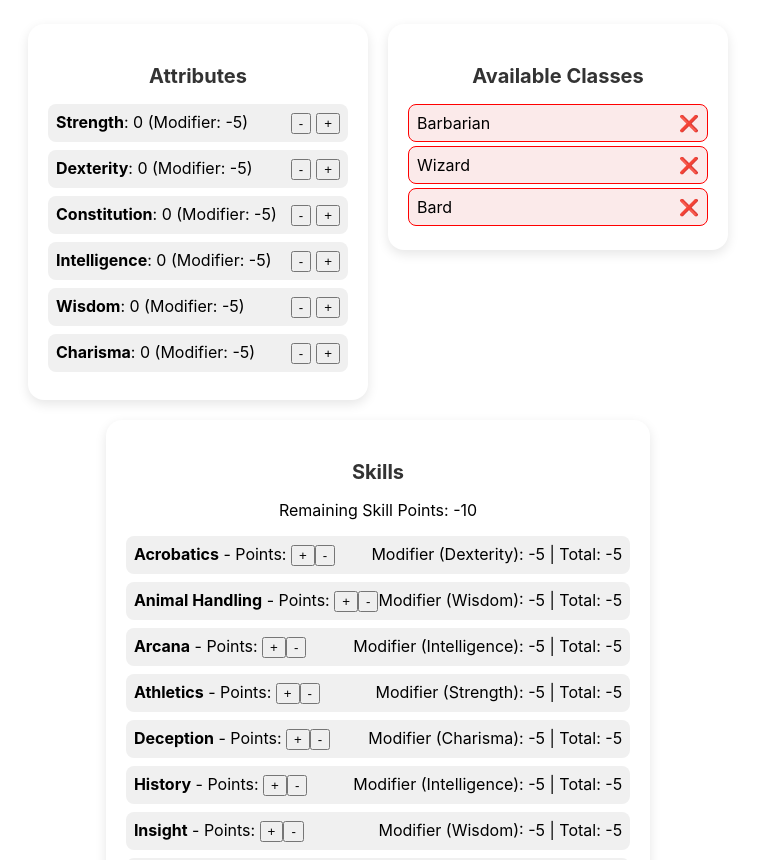
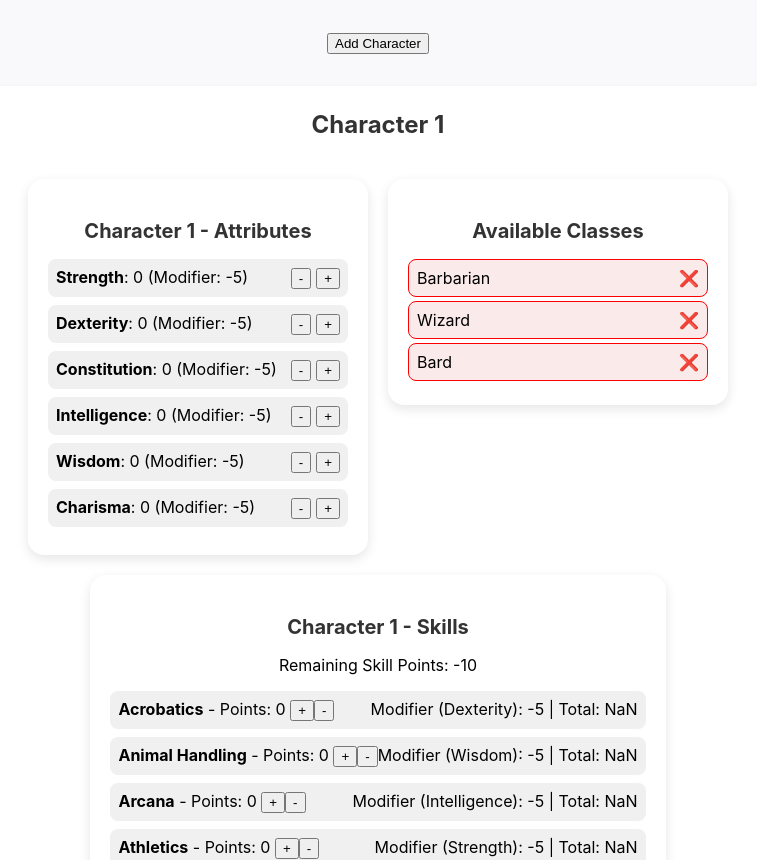
Before and after one commit to jdev422/recruiting-webapp-character, a React (Create React App) app: page / in a window 1280 px wide. Shown: the top 860 px of the page, without its empty margins (262-1019 px from the left). Built offline with nearby package versions, Linux system fonts and the light colour scheme.

Commit message:
feat: complete setup 8

```diff
--- a/src/components/AttributeList/index.tsx
+++ b/src/components/AttributeList/index.tsx
@@ -1,15 +1,26 @@
 import { useCharacter } from "../../contexts/CharactorContext";
 import { ATTRIBUTE_LIST } from "../../consts";
 import { calculateModifier } from "../../utils/character/modifiers";
+import { Attribute } from "../../types";
 
 import "./styles.css";
 
-export const AttributeList = () => {
-  const { attributes, incrementAttribute, decrementAttribute } = useCharacter();
+interface AttributeListProps {
+  index: number;
+}
+
+export const AttributeList = ({ index }: AttributeListProps) => {
+  const {
+    characters,
+    updateAttribute,
+  } = useCharacter();
+
+  const character = characters[index];
+  const { attributes } = character;
 
   return (
     <div className="attribute-list__container">
-      <h3>Attributes</h3>
+      <h3>{character.name} - Attributes</h3>
       <ul>
         {ATTRIBUTE_LIST.map((attr) => {
           const score = attributes[attr];
@@ -19,18 +30,17 @@ export const AttributeList = () => {
           return (
             <li key={attr} style={{ marginBottom: "8px" }}>
               <div>
-                <strong>{attr}</strong>: {score} (Modifier: {sign}
-                {modifier})
+                <strong>{attr}</strong>: {score} (Modifier: {sign}{modifier})
               </div>
               <div>
                 <button
-                  onClick={() => decrementAttribute(attr)}
+                  onClick={() => updateAttribute(index, attr as Attribute, -1)}
                   style={{ marginLeft: 10 }}
                 >
                   -
                 </button>
                 <button
-                  onClick={() => incrementAttribute(attr)}
+                  onClick={() => updateAttribute(index, attr as Attribute, 1)}
                   style={{ marginLeft: 5 }}
                 >
                   +
--- a/src/components/CharacterCard/index.tsx
+++ /dev/null
@@ -1,14 +0,0 @@
-import { AttributeList } from "../AttributeList";
-import { ClassList } from "../ClassList";
-import { SkillsList } from "../SkillsList";
-import "./styles.css"
-
-export const CharacterCard = () => {
-  return (
-    <div className="character-card__container">
-      <AttributeList />
-      <ClassList />
-      <SkillsList />
-    </div>
-  );
-};
--- a/src/components/CharacterCard/styles.css
+++ /dev/null
@@ -1,8 +0,0 @@
-.character-card__container {
-  display: flex;
-  gap: 20px;
-  padding: 24px;
-  justify-content: center;
-  align-items: flex-start;
-  flex-wrap: wrap;
-}
--- /dev/null
+++ b/src/components/CharactersScreen/index.tsx
@@ -0,0 +1,27 @@
+import { useCharacter } from "../../contexts/CharactorContext";
+import { AttributeList } from "../AttributeList";
+import { ClassList } from "../ClassList";
+import { SkillsList } from "../SkillsList";
+import "./styles.css";
+
+export const CharactersScreen = () => {
+  const { characters } = useCharacter();
+
+  return (
+    <div className="character-screen">
+      <div className="add-character__button">
+        <button>Add Character</button>
+      </div>
+      {characters.map((_, index) => (
+        <div className="character-card" key={index}>
+          <h2>Character {index + 1}</h2>
+          <div className="character-card__container">
+            <AttributeList index={index} />
+            <ClassList index={index} />
+            <SkillsList index={index} />
+          </div>
+        </div>
+      ))}
+    </div>
+  );
+};
--- /dev/null
+++ b/src/components/CharactersScreen/styles.css
@@ -0,0 +1,38 @@
+.character-screen {
+  display: flex;
+  flex-direction: column;
+  gap: 2rem;
+  padding: 2rem;
+  background-color: #f9f9fb;
+  min-height: 100vh;
+  align-items: center;
+}
+
+.character-card {
+  background-color: #ffffff;
+  border-radius: 12px;
+  padding: 1.5rem;
+  box-shadow: 0 4px 12px rgba(0, 0, 0, 0.06);
+  width: fit-content;
+  height: fit-content;
+  box-sizing: border-box;
+  display: flex;
+  flex-direction: column;
+  align-items: center;
+}
+
+.character-card h2 {
+  margin-top: 0;
+  margin-bottom: 1rem;
+  font-size: 1.5rem;
+  color: #333;
+}
+
+.character-card__container {
+  display: flex;
+  gap: 20px;
+  padding: 24px;
+  justify-content: center;
+  align-items: flex-start;
+  flex-wrap: wrap;
+}
--- a/src/components/ClassList/index.tsx
+++ b/src/components/ClassList/index.tsx
@@ -5,10 +5,14 @@ import { meetsRequirements } from "../../utils/character/requirements";
 
 import "./styles.css";
 
-export const ClassList = () => {
-  const { attributes } = useCharacter();
+type ClassListProps = {
+  index: number;
+};
+
+export const ClassList = ({ index }: ClassListProps) => {
+  const { characters } = useCharacter();
   const [selectedClass, setSelectedClass] = useState<string | null>(null);
-
+  const character = characters[index];
   const handleClassClick = (className: string) => {
     setSelectedClass(className);
   };
@@ -18,7 +22,10 @@ export const ClassList = () => {
       <h3>Available Classes</h3>
       <ul>
         {Object.entries(CLASS_LIST).map(([className, requirements]) => {
-          const isEligible = meetsRequirements(attributes, requirements);
+          const isEligible = meetsRequirements(
+            character.attributes,
+            requirements
+          );
           return (
             <li
               key={className}
--- a/src/components/SkillsList/index.tsx
+++ b/src/components/SkillsList/index.tsx
@@ -1,41 +1,46 @@
 import { SKILL_LIST } from "../../consts";
 import { useCharacter } from "../../contexts/CharactorContext";
+import { calculateModifier } from "../../utils/character/modifiers";
 
 import "./styles.css";
 
-export const SkillsList = () => {
-  const {
-    skillPoints,
-    incrementSkill,
-    decrementSkill,
-    attributes,
-    getRemainingSkillPoints,
-    getSkillTotal,
-  } = useCharacter();
+interface SkillsListProps {
+  index: number;
+}
+
+export const SkillsList = ({ index }: SkillsListProps) => {
+  const { characters, getRemainingSkillPoints, getSkillTotal, updateSkill } =
+    useCharacter();
+
+  const character = characters[index];
+  const { skills, attributes } = character;
+
+  const remainingPoints = getRemainingSkillPoints(index);
 
   return (
     <div className="skills-list__container">
-      <h3>Skills</h3>
-      <p>Remaining Skill Points: {getRemainingSkillPoints()}</p>
+      <h3>{character.name} - Skills</h3>
+      <p>Remaining Skill Points: {remainingPoints}</p>
       <ul>
         {SKILL_LIST.map((skill) => {
-          const modifier = attributes[skill.attributeModifier];
-          const calcModifier = Math.floor((modifier - 10) / 2);
-          const total = getSkillTotal(skill.name, calcModifier);
+          const attrScore = attributes[skill.attributeModifier];
+          const mod = calculateModifier(attrScore);
+          const pointsSpent = skills[skill.name] || 0;
+          const total = getSkillTotal(index, skill.name, mod);
 
           return (
             <li key={skill.name}>
               <div>
-                <strong>{skill.name}</strong> - Points:{" "}
-                {skillPoints[skill.name]}{" "}
-                <button onClick={() => incrementSkill(skill.name)}>+</button>
-                <button onClick={() => decrementSkill(skill.name)}>
+                <strong>{skill.name}</strong> - Points: {pointsSpent}{" "}
+                <button onClick={() => updateSkill(index, skill.name, 1)}>
+                  +
+                </button>
+                <button onClick={() => updateSkill(index, skill.name, -1)}>
                   -
-                </button>{" "}
+                </button>
               </div>
               <div>
-                Modifier ({skill.attributeModifier}): {calcModifier} | Total:{" "}
-                {total}
+                Modifier ({skill.attributeModifier}): {mod} | Total: {total}
               </div>
             </li>
           );
--- a/src/contexts/CharactorContext.tsx
+++ b/src/contexts/CharactorContext.tsx
@@ -1,36 +1,30 @@
-import { createContext, useContext, ReactNode } from "react";
-import type { CharacterContextType } from "../types";
-import { useCharacterState } from "../hooks/useCharacterState";
+import { createContext, useContext, ReactNode, useState } from "react";
+import { useMultiCharacterState } from "../hooks/useMultiCharacterState";
+import type { MultiCharacterContextType } from "../types";
 
-const CharacterContext = createContext<CharacterContextType | undefined>(
+const CharacterContext = createContext<MultiCharacterContextType | undefined>(
   undefined
 );
 
 export const CharacterProvider = ({ children }: { children: ReactNode }) => {
   const {
-    attributes,
-    skills,
-    skillPoints,
+    characters,
+    addCharacter,
+    updateAttribute,
+    updateSkill,
     getRemainingSkillPoints,
     getSkillTotal,
-    incrementAttribute,
-    decrementAttribute,
-    incrementSkill,
-    decrementSkill,
-  } = useCharacterState();
+  } = useMultiCharacterState();
 
   return (
     <CharacterContext.Provider
       value={{
-        attributes,
-        skills,
-        skillPoints,
+        characters,
+        addCharacter,
+        updateAttribute,
+        updateSkill,
         getRemainingSkillPoints,
         getSkillTotal,
-        incrementAttribute,
-        decrementAttribute,
-        incrementSkill,
-        decrementSkill,
       }}
     >
       {children}
@@ -38,7 +32,7 @@ export const CharacterProvider = ({ children }: { children: ReactNode }) => {
   );
 };
 
-export const useCharacter = (): CharacterContextType => {
+export const useCharacter = (): MultiCharacterContextType => {
   const context = useContext(CharacterContext);
   if (!context)
     throw new Error("useCharacter must be used within a CharacterProvider");
--- a/src/hooks/useCharacterState.ts
+++ /dev/null
@@ -1,75 +0,0 @@
-import { useState } from "react";
-import { ATTRIBUTE_LIST } from "../consts";
-import { calculateModifier } from "../utils/character/modifiers";
-import type { Attribute, Attributes, Skills } from "../types";
-
-const MAX_TOTAL_ATTRIBUTES = 70;
-
-export const useCharacterState = () => {
-  const [attributes, setAttributes] = useState<Attributes>(() => {
-    const initial: Partial<Attributes> = {};
-    ATTRIBUTE_LIST.forEach((attr) => (initial[attr] = 0));
-    return initial as Attributes;
-  });
-
-  const [skills, setSkills] = useState<Skills>({});
-
-  const intelligenceMod = calculateModifier(attributes.Intelligence);
-  const skillPoints = 10 + 4 * intelligenceMod;
-
-  const totalAllocated = Object.values(skills).reduce(
-    (sum, val) => sum + val,
-    0
-  );
-
-  const getRemainingSkillPoints = () => skillPoints - totalAllocated;
-
-  const getSkillTotal = (skillName: string, skillAttributeModifier: number) => {
-    const pointsSpent = skills[skillName] || 0;
-    return pointsSpent + skillAttributeModifier;
-  };
-
-  const totalAttributes = Object.values(attributes).reduce(
-    (sum, val) => sum + val,
-    0
-  );
-
-  const incrementAttribute = (attr: keyof Attributes) => {
-    if (totalAttributes >= MAX_TOTAL_ATTRIBUTES) {
-      return;
-    }
-    setAttributes((prev) => ({ ...prev, [attr]: prev[attr] + 1 }));
-  };
-
-  const decrementAttribute = (attr: Attribute) => {
-    setAttributes((prev) => ({ ...prev, [attr]: Math.max(0, prev[attr] - 1) }));
-  };
-
-  const incrementSkill = (skillName: string) => {
-    if (totalAllocated < skillPoints) {
-      setSkills((prev) => ({
-        ...prev,
-        [skillName]: (prev[skillName] || 0) + 1,
-      }));
-    }
-  };
-
-  const decrementSkill = (skillName: string) => {
-    setSkills((prev) => ({
-      ...prev,
-      [skillName]: Math.max(0, (prev[skillName] || 0) - 1),
-    }));
-  };
-
-  return {
-    attributes,
-    skills,
-    skillPoints,
-    getRemainingSkillPoints,
-    getSkillTotal,
-    incrementAttribute,
-    decrementAttribute,
-    incrementSkill,
-    decrementSkill,
-  };
-};
--- /dev/null
+++ b/src/hooks/useMultiCharacterState.ts
@@ -0,0 +1,112 @@
+import { useState } from "react";
+import { ATTRIBUTE_LIST } from "../consts";
+import { calculateModifier } from "../utils/character/modifiers";
+import type { Attribute, Attributes, Skills } from "../types";
+
+const MAX_TOTAL_ATTRIBUTES = 70;
+
+const createEmptyAttributes = (): Attributes =>
+  Object.fromEntries(ATTRIBUTE_LIST.map(attr => [attr, 0])) as Attributes;
+
+const createEmptySkills = (): Skills => ({});
+
+export const useMultiCharacterState = () => {
+  const [characters, setCharacters] = useState([
+    {
+      name: "Character 1",
+      attributes: createEmptyAttributes(),
+      skills: createEmptySkills(),
+    },
+  ]);
+
+  const addCharacter = () => {
+    const newCharacter = {
+      name: `Character ${characters.length + 1}`,
+      attributes: createEmptyAttributes(),
+      skills: createEmptySkills(),
+    };
+    setCharacters((prev) => [...prev, newCharacter]);
+  };
+
+  const updateAttribute = (index: number, attr: Attribute, delta: number) => {
+    setCharacters((prev) =>
+      prev.map((char, i) => {
+        if (i !== index) return char;
+
+        const total = Object.values(char.attributes).reduce(
+          (sum, val) => sum + val,
+          0
+        );
+
+        const nextValue = Math.max(0, char.attributes[attr] + delta);
+        const newTotal = total - char.attributes[attr] + nextValue;
+
+        if (newTotal > MAX_TOTAL_ATTRIBUTES) return char;
+
+        return {
+          ...char,
+          attributes: {
+            ...char.attributes,
+            [attr]: nextValue,
+          },
+        };
+      })
+    );
+  };
+
+  const updateSkill = (index: number, skill: string, delta: number) => {
+    setCharacters((prev) =>
+      prev.map((char, i) => {
+        if (i !== index) return char;
+
+        const intMod = calculateModifier(char.attributes.Intelligence);
+        const maxSkillPoints = 10 + 4 * intMod;
+        const totalUsed = Object.values(char.skills).reduce(
+          (sum, val) => sum + val,
+          0
+        );
+
+        const current = char.skills[skill] || 0;
+        const newVal = Math.max(0, current + delta);
+        const newTotal = totalUsed - current + newVal;
+
+        if (newTotal > maxSkillPoints) return char;
+
+        return {
+          ...char,
+          skills: {
+            ...char.skills,
+            [skill]: newVal,
+          },
+        };
+      })
+    );
+  };
+
+  const getRemainingSkillPoints = (index: number) => {
+    const { attributes, skills } = characters[index];
+    const intMod = calculateModifier(attributes.Intelligence);
+    const total = 10 + 4 * intMod;
+    const used = Object.values(skills).reduce((sum, val) => sum + val, 0);
+    return total - used;
+  };
+
+  const getSkillTotal = (
+    index: number,
+    skillName: string,
+    skillAttributeModifier: number
+  ) => {
+    const char = characters[index];
+    const mod = calculateModifier(char.attributes[skillAttributeModifier]);
+    return (char.skills[skillName] || 0) + mod;
+  };
+
+  return {
+    characters,
+    addCharacter,
+    updateAttribute,
+    updateSkill,
+    getRemainingSkillPoints,
+    getSkillTotal,
+  };
+};
--- a/src/pages/Home/index.tsx
+++ b/src/pages/Home/index.tsx
@@ -1,8 +1,8 @@
-import { CharacterCard } from "../../components/CharacterCard";
+import { CharactersScreen } from "../../components/CharactersScreen";
 import { CharacterProvider } from "../../contexts/CharactorContext";
 
 export const HomePage = () => (
   <CharacterProvider>
-    <CharacterCard />
+    <CharactersScreen />
   </CharacterProvider>
 );
```
Also changed, not shown: src/types.ts (+18 -8 lines).
